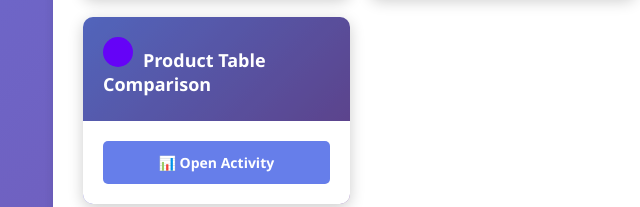
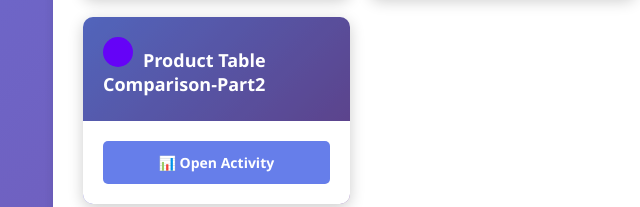
Before and after one commit to vatanacio505/browser_dashboard, a plain HTML site: page index.html in a window 1280 px wide. Shown: the part 1178-1385 px from the top of the page, 137-777 px from the left. Drawn offline with Linux system fonts and the light colour scheme.

Commit message:
Update index.html

```diff
--- a/index.html
+++ b/index.html
@@ -294,7 +294,7 @@
                 <!-- PRODUCT TABLE COMPARISON PART 2 -->
                 <div class="activity-card">
                     <div class="activity-card-header">
-                        <h3><span class="activity-number"></span>Product Table Comparison</h3>
+                        <h3><span class="activity-number"></span>Product Table Comparison-Part2</h3>
                     </div>
                     <div class="activity-card-footer">
                         <a href="https://vatanacio505.github.io/Product-Table-Comparison-2/">📊 Open Activity</a>
```
